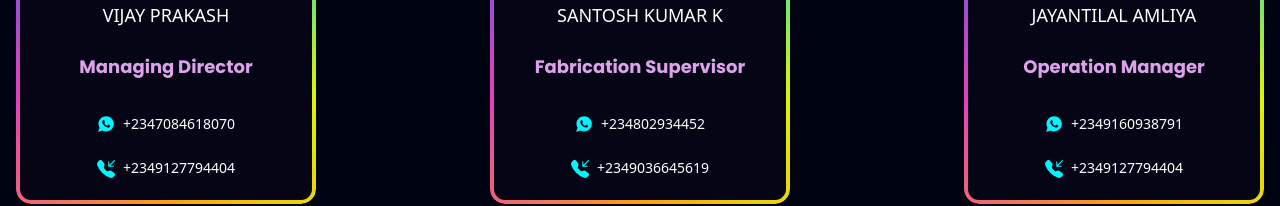
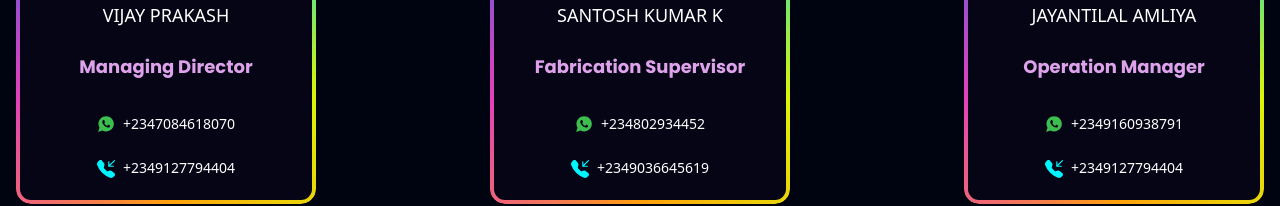
Before and after one commit to Danielazan/BillyMan, a React (Create React App) app: page / in a window 1280 px wide. Shown: the part 2559-2765 px from the top of the page. Built offline with nearby package versions, Linux system fonts and the light colour scheme.

Commit message:
Teams added and updated

```diff
--- a/src/Pages/Hero Page/Testimony.jsx
+++ b/src/Pages/Hero Page/Testimony.jsx
@@ -74,7 +74,7 @@ const Testimony = () => {
               Managing Director
             </p>
             <h1 className='text-[14px] flex justify-between gap-2 items-center  text-white '>
-              <IoLogoWhatsapp className="text-lg" color="#00f6ff"/> +2347084618070
+              <IoLogoWhatsapp className="text-lg" color="#3dbf4f"/> +2347084618070
             </h1>
             <h1 className='text-[14px] flex justify-between gap-2 items-center  text-white '>
               <BsFillTelephoneInboundFill className="text-lg" color="#00f6ff"/> +2349127794404
@@ -95,7 +95,7 @@ const Testimony = () => {
             </p>
 
             <h1 className='text-[14px] flex justify-between gap-2 items-center  text-white '>
-              <IoLogoWhatsapp className="text-lg" color="#00f6ff"/> +234802934452
+              <IoLogoWhatsapp className="text-lg" color="#3dbf4f"/> +234802934452
             </h1>
             <h1 className='text-[14px] flex justify-between gap-2 items-center  text-white '>
               <BsFillTelephoneInboundFill className="text-lg" color="#00f6ff"/> +2349036645619
@@ -115,7 +115,7 @@ const Testimony = () => {
               Operation Manager
             </p>
             <h1 className='text-[14px] flex justify-between gap-2 items-center  text-white '>
-              <IoLogoWhatsapp className="text-lg" color="#00f6ff"/> +2349160938791
+              <IoLogoWhatsapp className="text-lg" color="#3dbf4f"/> +2349160938791
             </h1>
             <h1 className='text-[14px] flex justify-between gap-2 items-center  text-white '>
               <BsFillTelephoneInboundFill className="text-lg" color="#00f6ff"/> +2349127794404
```
